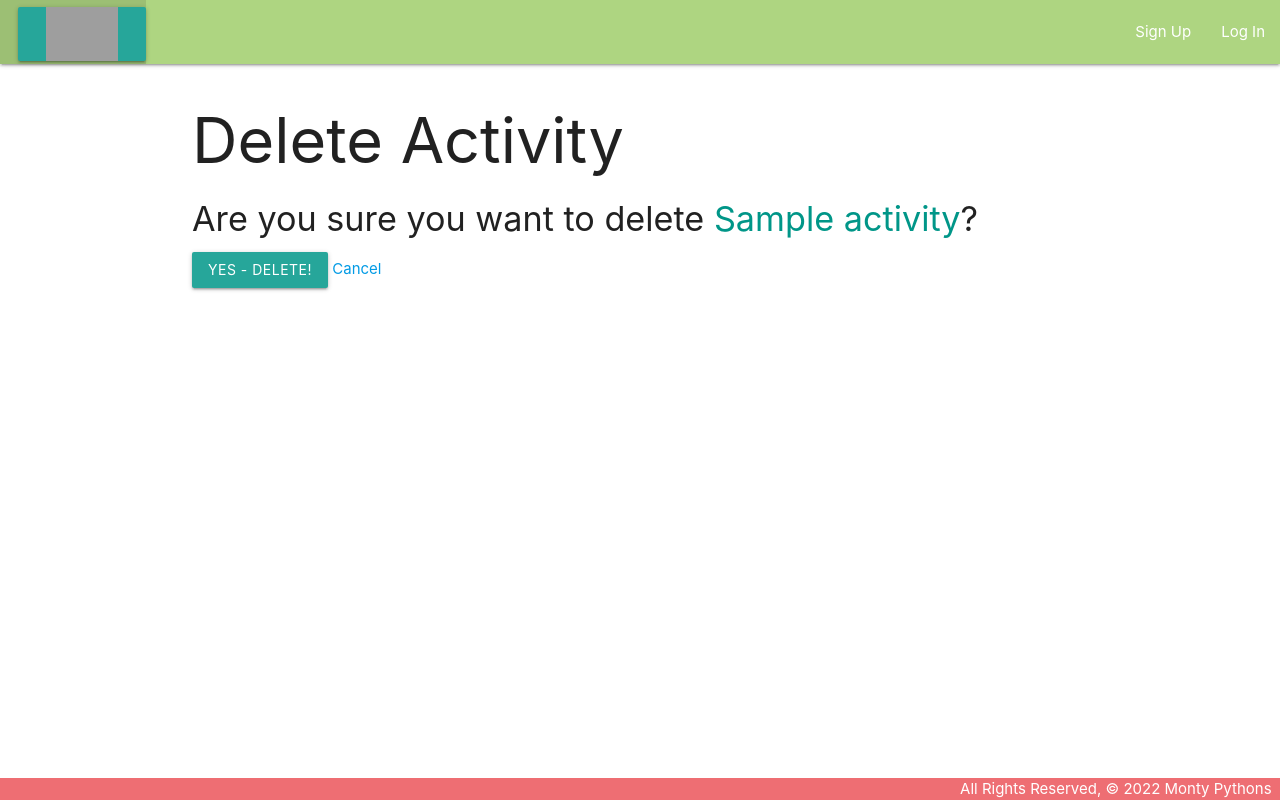
After one commit to heyjudesmom/save-the-date, a Django app: page /activity/1/delete in a window 1280 px wide. The commit adds this page. Run offline with Django 4.2, Linux system fonts and the light colour scheme; tables that the repository leaves empty hold one stand-in row (values such as "Sample post"); grey boxes are pictures that could not be loaded.

Commit message:
ixon and delete activity

```diff
--- a/main_app/admin.py
+++ b/main_app/admin.py
@@ -1,6 +1,7 @@
 from django.contrib import admin
-from .models import Date, Activity
+from .models import Date, Activity, Photo
 
 # Register your models here.
 admin.site.register(Date)
 admin.site.register(Activity)
+admin.site.register(Photo)
--- a/main_app/models.py
+++ b/main_app/models.py
@@ -29,6 +29,9 @@ class Date(models.Model):
     def get_absolute_url(self):
         return reverse('detail', kwargs={'date_id': self.id})
 
+    class Meta:
+        ordering = ['date']
+
 class Photo(models.Model):
     url = models.CharField(max_length=200)
     date = models.ForeignKey(Date, on_delete=models.CASCADE)
--- a/main_app/templates/activity.html
+++ b/main_app/templates/activity.html
@@ -30,6 +30,7 @@
             <p>Participants: {{ x.participants }}</p>
             <p>Price: {{ x.price }}</p>
         </div>
+        <a href="{% url 'activities_delete' x.id %}">Delete</a>
     </div>
     {% endfor %}
 </div>
--- a/main_app/templates/base.html
+++ b/main_app/templates/base.html
@@ -14,10 +14,10 @@
 </head>
 <body>
   <header class="navbar-fixed">
-    <nav>
+    <nav class="#9ccc65 light-green lighten-2">
       <div class="nav-wrapper">
         <ul>
-          <li><a href="/" class="left brand-logo">&nbsp;&nbsp;LOGO</a></li>
+          <li><a href="/" class="left brand-logo">&nbsp;&nbsp;<img class="waves-effect waves-light btn-large" src="https://i.imgur.com/5AobR4T.png" alt="Logo"></a></li>
         </ul>
         <ul class="right">
           {% if user.is_authenticated %}
--- /dev/null
+++ b/main_app/templates/main_app/activity_confirm_delete.html
@@ -0,0 +1,13 @@
+{% extends 'base.html' %}
+
+{% block content %}
+  <h1>Delete Activity</h1>
+
+  <h4>Are you sure you want to delete <span class="teal-text">{{ object.name }}</span>?</h4>
+
+  <form action="" method="POST">
+    {% csrf_token %}
+    <input type="submit" value="Yes - Delete!" class="btn">
+    <a href="{% url 'activity' %}">Cancel</a>
+  </form>
+{% endblock %}
--- a/main_app/urls.py
+++ b/main_app/urls.py
@@ -12,6 +12,7 @@ urlpatterns = [
     path('dates/<int:date_id>/assoc_activity/<int:activity_id>', views.assoc_activity, name='assoc_activity'),
     path('dates/<int:date_id>/unassoc_activity/<int:activity_id>', views.unassoc_activity, name='unassoc_activity'),
     path('activity/', views.activity, name='activity'),
+    path('activity/<int:pk>/delete', views.ActivityDelete.as_view(), name='activities_delete'),
     path('activity/create/', views.create_activity, name='create_activity'),
     path('accounts/signup/', views.signup, name='signup'),
 
--- a/main_app/views.py
+++ b/main_app/views.py
@@ -1,4 +1,3 @@
-from operator import attrgetter
 from unicodedata import name
 from .models import Activity, Date, Photo
 from django.shortcuts import render, redirect
@@ -20,10 +19,6 @@ import boto3
 def landing(request):
   return render(request, 'landing.html')
 
-def activity(request):
-  a = requests.get('http://www.boredapi.com/api/activity/').json()
-  all_activities = Activity.objects.all()
-  return render(request, 'activity.html', {'a': a, 'all_activities': all_activities})
 
 def create_activity(request):
   all_activities = {}
@@ -98,6 +93,16 @@ def unassoc_activity(request, date_id, activity_id):
   Date.objects.get(id=date_id).activities.remove(activity_id)
   return redirect('detail', date_id=date_id)
 
+def activity(request):
+  a = requests.get('http://www.boredapi.com/api/activity/').json()
+  all_activities = Activity.objects.all()
+  return render(request, 'activity.html', {'a': a, 'all_activities': all_activities})
+
+class ActivityDelete(DeleteView):
+  model = Activity
+  success_url = '/activity/'
+
+
 def signup(request):
   error_message = ''
   if request.method == 'POST':
```
Also changed, not shown: main_app/templates/dates/detail.html (+12 -4 lines), main_app/templates/dates/index.html (+7 -3 lines), main_app/migrations/0001_initial.py.
